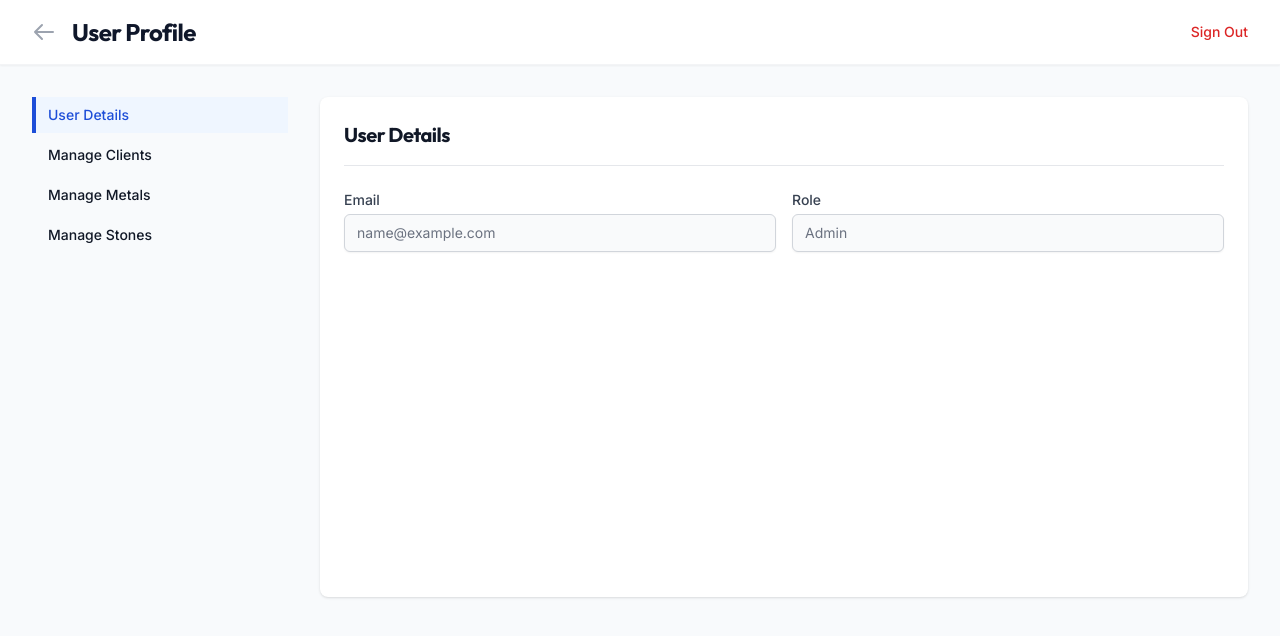
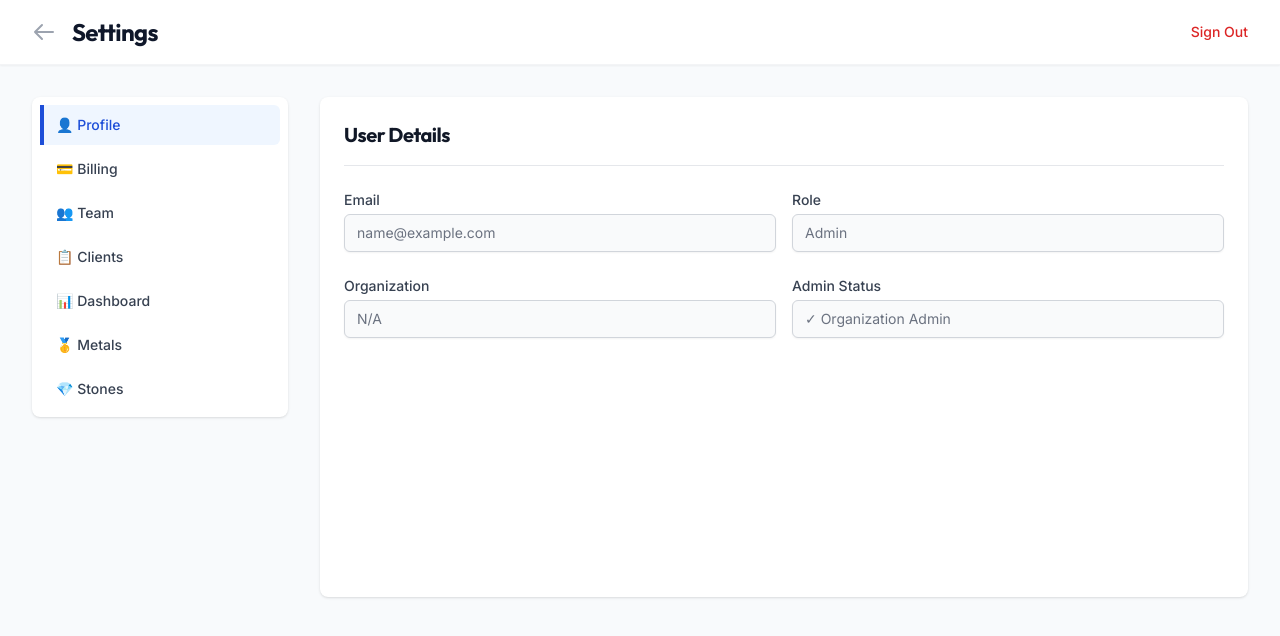
Before and after one commit to basiljewellery28-blip/eliphasx-v2-frontend, a React (Vite) app: page /profile in a window 1280 px wide. Shown: the top 636 px of the page. Built offline with nearby package versions, Linux system fonts and the light colour scheme; no server answers; sample sign-in values are in the browser's storage.

Commit message:
refactor: Reorganize navigation - move Billing/Team/Dashboard to Settings page

```diff
--- a/src/components/Dashboard/Dashboard.jsx
+++ b/src/components/Dashboard/Dashboard.jsx
@@ -62,21 +62,9 @@ const Dashboard = () => {
                                 </Link>
                             )}
                             <span className="text-sm text-gray-500 font-medium">Welcome, {user?.email}</span>
-                            <Link to="/billing" className="text-sm font-medium text-secondary hover:text-secondary-dark transition-colors">
-                                Billing
+                            <Link to="/profile" className="text-sm font-medium text-blue-600 hover:text-blue-800 transition-colors flex items-center">
+                                ⚙️ Settings
                             </Link>
-                            <Link to="/organization" className="text-sm font-medium text-gray-600 hover:text-gray-800 transition-colors">
-                                Team
-                            </Link>
-                            <Link to="/profile" className="text-sm font-medium text-blue-600 hover:text-blue-800 transition-colors">
-                                Profile
-                            </Link>
-                            {/* Org Dashboard Link - For admins and org owners */}
-                            {(user?.role === 'admin' || user?.is_org_owner) && (
-                                <Link to="/org-dashboard" className="text-sm font-medium text-purple-600 hover:text-purple-800 transition-colors flex items-center">
-                                    📊 Org Dashboard
-                                </Link>
-                            )}
                             {/* Super Admin Link - Only for whitelisted emails */}
                             {['ntobekom@basilx.co.za', 'eliphasxsupport@basilx.co.za'].includes(user?.email?.toLowerCase()) && (
                                 <Link to="/sysadmin" className="text-sm font-medium text-yellow-600 hover:text-yellow-800 transition-colors flex items-center">
--- a/src/components/User/UserProfile.jsx
+++ b/src/components/User/UserProfile.jsx
@@ -4,6 +4,7 @@ import { useApp } from '../../contexts/AppContext';
 import ClientManager from '../ClientManager/ClientManager';
 import AdminPanel from '../Admin/AdminPanel';
 import StoneManager from '../Admin/StoneManager';
+import OrganizationDashboard from '../Organization/OrganizationDashboard';
 
 const UserProfile = () => {
     const navigate = useNavigate();
@@ -11,6 +12,19 @@ const UserProfile = () => {
     const [activeTab, setActiveTab] = useState('details');
 
     if (!user) return null;
+
+    const isOrgAdmin = user.role === 'admin' || user.is_org_owner;
+
+    // Build tabs dynamically based on user permissions
+    const tabs = [
+        { id: 'details', label: '👤 Profile', always: true },
+        { id: 'billing', label: '💳 Billing', always: true },
+        { id: 'team', label: '👥 Team', always: true },
+        { id: 'clients', label: '📋 Clients', always: true },
+        { id: 'org-dashboard', label: '📊 Dashboard', admin: true },
+        { id: 'metals', label: '🥇 Metals', admin: true },
+        { id: 'stones', label: '💎 Stones', admin: true },
+    ].filter(tab => tab.always || (tab.admin && isOrgAdmin));
 
     return (
         <div className="min-h-screen bg-surface-alt">
@@ -23,7 +37,7 @@ const UserProfile = () => {
                                 <path strokeLinecap="round" strokeLinejoin="round" strokeWidth={2} d="M10 19l-7-7m0 0l7-7m-7 7h18" />
                             </svg>
                         </button>
-                        <h1 className="text-2xl font-heading font-bold text-primary">User Profile</h1>
+                        <h1 className="text-2xl font-heading font-bold text-primary">Settings</h1>
                     </div>
                     <button onClick={logout} className="text-red-600 hover:text-red-800 text-sm font-medium">
                         Sign Out
@@ -35,22 +49,15 @@ const UserProfile = () => {
                 <div className="flex flex-col lg:flex-row gap-8">
                     {/* Sidebar Navigation */}
                     <aside className="w-full lg:w-64 flex-shrink-0">
-                        <nav className="space-y-1">
-                            {[
-                                { id: 'details', label: 'User Details', icon: 'User' },
-                                { id: 'clients', label: 'Manage Clients', icon: 'Users' },
-                                ...(user.role === 'admin' ? [
-                                    { id: 'metals', label: 'Manage Metals', icon: 'Database' },
-                                    { id: 'stones', label: 'Manage Stones', icon: 'Diamond' },
-                                ] : []),
-                            ].map((item) => (
+                        <nav className="space-y-1 bg-white rounded-lg shadow p-2">
+                            {tabs.map((item) => (
                                 <button
                                     key={item.id}
                                     onClick={() => setActiveTab(item.id)}
                                     className={`${activeTab === item.id
                                         ? 'bg-blue-50 text-blue-700 border-l-4 border-blue-700'
-                                        : 'text-gray-900 hover:bg-gray-50 hover:text-gray-900 border-l-4 border-transparent'
-                                        } group flex items-center px-3 py-2 text-sm font-medium w-full transition-colors duration-150`}
+                                        : 'text-gray-700 hover:bg-gray-50 hover:text-gray-900 border-l-4 border-transparent'
+                                        } group flex items-center px-3 py-2.5 text-sm font-medium w-full transition-colors duration-150 rounded-r-md`}
                                 >
                                     {item.label}
                                 </button>
@@ -76,6 +83,50 @@ const UserProfile = () => {
                                             {user.role}
                                         </div>
                                     </div>
+                                    <div>
+                                        <label className="block text-sm font-medium text-gray-700">Organization</label>
+                                        <div className="mt-1 block w-full py-2 px-3 border border-gray-300 bg-gray-50 rounded-md shadow-sm text-gray-500 sm:text-sm">
+                                            {user.organization_name || 'N/A'}
+                                        </div>
+                                    </div>
+                                    <div>
+                                        <label className="block text-sm font-medium text-gray-700">Admin Status</label>
+                                        <div className="mt-1 block w-full py-2 px-3 border border-gray-300 bg-gray-50 rounded-md shadow-sm text-gray-500 sm:text-sm">
+                                            {isOrgAdmin ? '✓ Organization Admin' : 'Standard User'}
+                                        </div>
+                                    </div>
+                                </div>
+                            </div>
+                        )}
+
+                        {activeTab === 'billing' && (
+                            <div className="p-6 space-y-6">
+                                <h2 className="text-xl font-bold text-gray-900 border-b pb-4">Billing & Subscription</h2>
+                                <div className="text-center py-12">
+                                    <div className="text-4xl mb-4">💳</div>
+                                    <p className="text-gray-500 mb-4">Manage your subscription and billing details</p>
+                                    <button
+                                        onClick={() => navigate('/billing')}
+                                        className="px-4 py-2 bg-blue-600 text-white rounded-lg hover:bg-blue-700 transition-colors"
+                                    >
+                                        Open Billing Page
+                                    </button>
+                                </div>
+                            </div>
+                        )}
+
+                        {activeTab === 'team' && (
+                            <div className="p-6 space-y-6">
+                                <h2 className="text-xl font-bold text-gray-900 border-b pb-4">Team Management</h2>
+                                <div className="text-center py-12">
+                                    <div className="text-4xl mb-4">👥</div>
+                                    <p className="text-gray-500 mb-4">Manage your team members and invitations</p>
+                                    <button
+                                        onClick={() => navigate('/organization')}
+                                        className="px-4 py-2 bg-blue-600 text-white rounded-lg hover:bg-blue-700 transition-colors"
+                                    >
+                                        Open Team Settings
+                                    </button>
                                 </div>
                             </div>
                         )}
@@ -83,6 +134,22 @@ const UserProfile = () => {
                         {activeTab === 'clients' && (
                             <div className="p-2">
                                 <ClientManager />
+                            </div>
+                        )}
+
+                        {activeTab === 'org-dashboard' && (
+                            <div className="p-6 space-y-6">
+                                <h2 className="text-xl font-bold text-gray-900 border-b pb-4">Organization Dashboard</h2>
+                                <div className="text-center py-12">
+                                    <div className="text-4xl mb-4">📊</div>
+                                    <p className="text-gray-500 mb-4">View organization statistics and activity</p>
+                                    <button
+                                        onClick={() => navigate('/org-dashboard')}
+                                        className="px-4 py-2 bg-purple-600 text-white rounded-lg hover:bg-purple-700 transition-colors"
+                                    >
+                                        Open Dashboard
+                                    </button>
+                                </div>
                             </div>
                         )}
 
```
